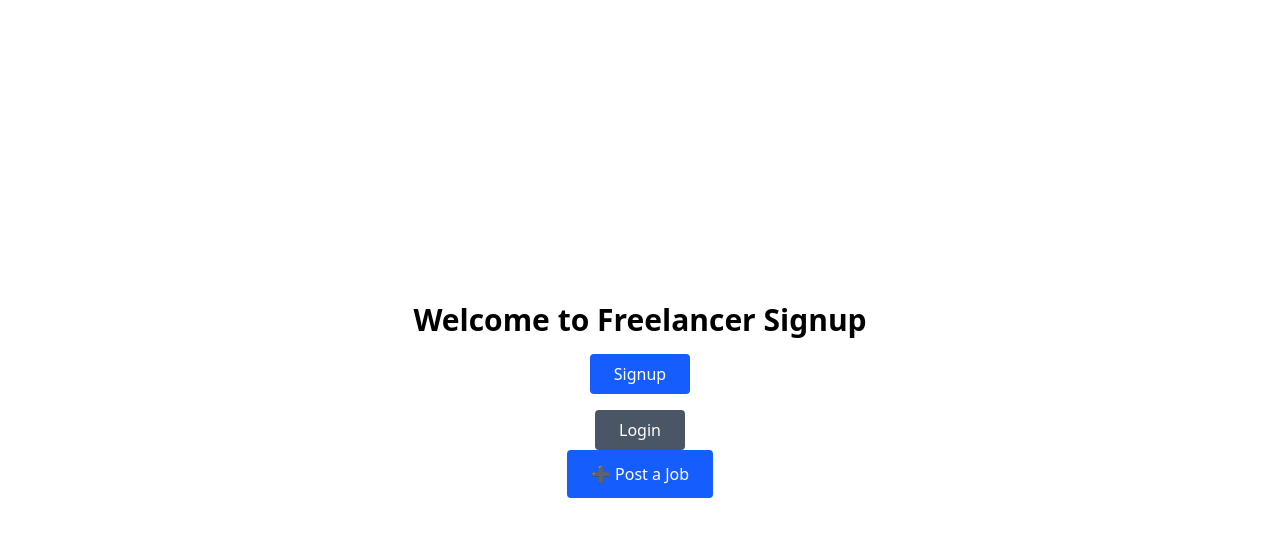
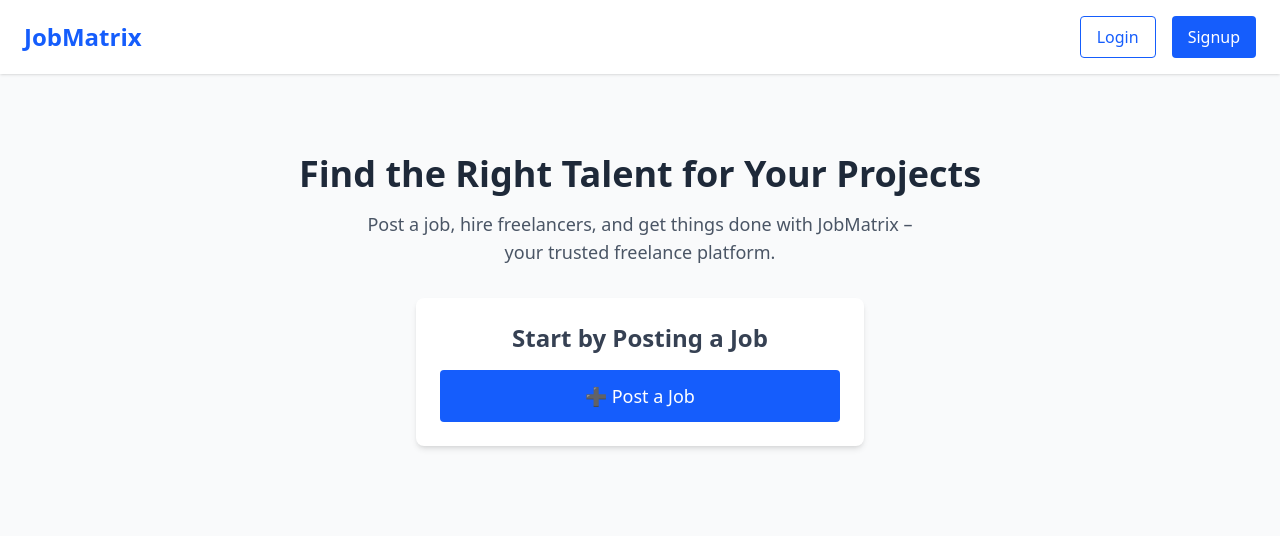
Before and after one commit to punjabskillsbank/jm-react, a React (Vite) app: page / in a window 1280 px wide. Shown: the top 536 px of the page. Built offline with nearby package versions, Linux system fonts and the light colour scheme.

Commit message:
JMK_38: Updated Landing page

```diff
--- a/src/Home/Landing.tsx
+++ b/src/Home/Landing.tsx
@@ -1,23 +1,79 @@
+import { useState } from "react";
 import { useNavigate } from "react-router-dom";
+import { Menu, X } from "lucide-react";
 
 const Landing = () => {
   const navigate = useNavigate();
+  const [menuOpen, setMenuOpen] = useState(false);
 
   return (
-    <div className="flex flex-col items-center justify-center h-screen">
-      <h1 className="text-3xl font-bold">Welcome to Freelancer Signup</h1>
-      <button className="mt-4 px-6 py-2 bg-blue-600 text-white rounded" onClick={() => navigate("/signup/step1")}>
-        Signup
-      </button>
-      <button className="mt-4 px-6 py-2 bg-gray-600 text-white rounded" onClick={() => navigate("/login")}>
+    <div className="min-h-screen bg-gray-50">
+      <header className="flex items-center justify-between px-6 py-4 shadow bg-white relative">
+        <h1 className="text-2xl font-bold text-blue-600">JobMatrix</h1>
+
+        <div className="hidden md:flex space-x-4">
+          <button
+            onClick={() => navigate("/login")}
+            className="px-4 py-2 text-blue-600 border border-blue-600 rounded hover:bg-blue-50"
+          >
             Login
           </button>
           <button
+            onClick={() => navigate("/signup/step1")}
+            className="px-4 py-2 bg-blue-600 text-white rounded hover:bg-blue-700"
+          >
+            Signup
+          </button>
+        </div>
+
+        <button
+          className="md:hidden focus:outline-none"
+          onClick={() => setMenuOpen(!menuOpen)}
+        >
+          {menuOpen ? <X size={24} /> : <Menu size={24} />}
+        </button>
+
+        {menuOpen && (
+          <div className="absolute top-full right-6 mt-2 bg-white border rounded shadow-md p-4 flex flex-col space-y-2 md:hidden z-10">
+            <button
+              onClick={() => {
+                navigate("/login");
+                setMenuOpen(false);
+              }}
+              className="text-blue-600 border border-blue-600 px-4 py-2 rounded hover:bg-blue-50"
+            >
+              Login
+            </button>
+            <button
+              onClick={() => {
+                navigate("/signup/step1");
+                setMenuOpen(false);
+              }}
+              className="bg-blue-600 text-white px-4 py-2 rounded hover:bg-blue-700"
+            >
+              Signup
+            </button>
+          </div>
+        )}
+      </header>
+      <main className="flex flex-col items-center justify-center text-center py-20 px-6">
+        <h2 className="text-4xl font-bold mb-4 text-gray-800">
+          Find the Right Talent for Your Projects
+        </h2>
+        <p className="text-lg text-gray-600 max-w-xl mb-8">
+          Post a job, hire freelancers, and get things done with JobMatrix – your trusted freelance platform.
+        </p>
+
+        <div className="bg-white shadow-md rounded-lg p-6 max-w-md w-full">
+          <h3 className="text-2xl font-semibold mb-4 text-gray-700">Start by Posting a Job</h3>
+          <button
             onClick={() => navigate("/client/post-job")}
-        className="bg-blue-600 text-white px-6 py-3 rounded hover:bg-blue-700"
+            className="w-full bg-blue-600 text-white text-lg py-3 rounded hover:bg-blue-700"
           >
             ➕ Post a Job
           </button>
+        </div>
+      </main>
     </div>
   );
 };
```
Lines whose indentation alone changed are shown as unchanged.
